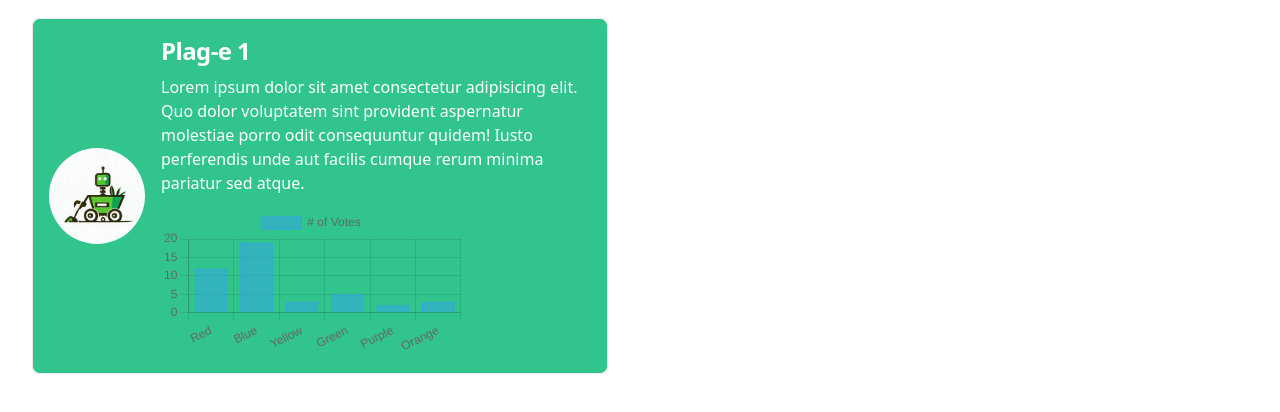
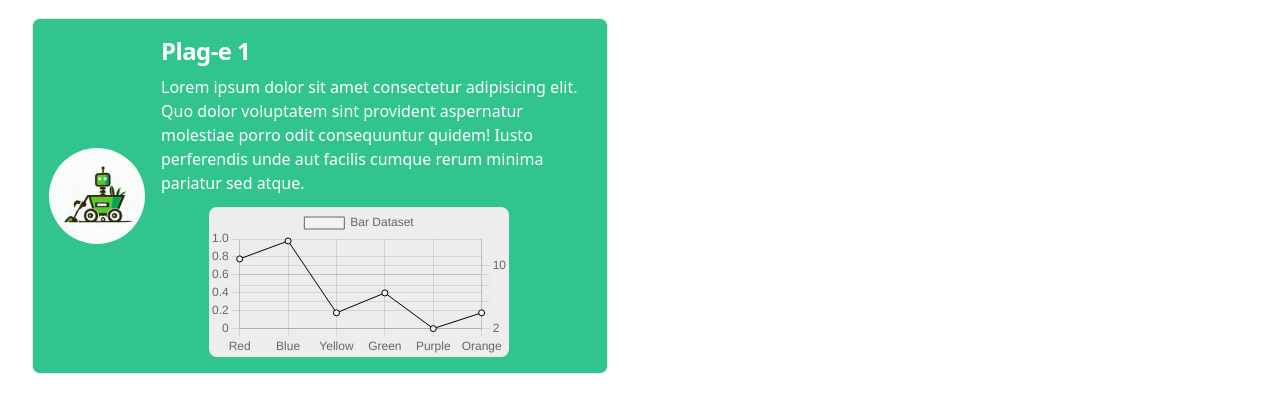
Before and after one commit to 0marContreras/plag-e-web, a website: page public/home.html in a window 1280 px wide. Shown: the part 70-482 px from the top of the page. Drawn offline with nearby package versions, Linux system fonts and the light colour scheme.

Commit message:
Chart.js Trabado

```diff
--- a/public/home.html
+++ b/public/home.html
@@ -6,6 +6,7 @@
 	<link rel="stylesheet" type="text/css" href="StylesGlobals.css">
 	<link rel="stylesheet" type="text/css" href="output.css">
 	<title>Home</title>
+
 </head>
 <body>
 		<nav class="bg-white border-gray-200 dark:bg-gray-900">
@@ -45,7 +46,7 @@
 
 			<div class="flex">
 				<div>
-					<canvas id="myChart"></canvas>
+					<canvas id="myChart" class="ml-12 rounded-lg text-white " style="  background-color: #EDEDED;"></canvas>
 				</div>
 
 				<script src="https://cdn.jsdelivr.net/npm/chart.js"></script>
@@ -53,19 +54,30 @@
 				<script >
 					const ctx = document.getElementById('myChart');
 					new Chart(ctx, {
-					type: 'bar',
+					type: 'line',
 					data: {
 						labels: ['Red', 'Blue', 'Yellow', 'Green', 'Purple', 'Orange'],
 						datasets: [{
-						label: '# of Votes',
+						label: 'Bar Dataset',
 						data: [12, 19, 3, 5, 2, 3],
-						borderWidth: 1
+						borderWidth: 1,
+						borderColor: '',
+						backgroundColor: '#F0F3F4',
+						multiKeyBackground: '#34D24C'
 						}]
 					},
 					options: {
 						scales: {
-						y: {
-							beginAtZero: true
+							myScale: {
+       						 type: 'logarithmic',
+        						position: 'right',
+
+						x:{
+							grid: {
+								tickColor: '#FFFFFF'
+							}
+
+						 }
 						}
 						}
 					}
```
